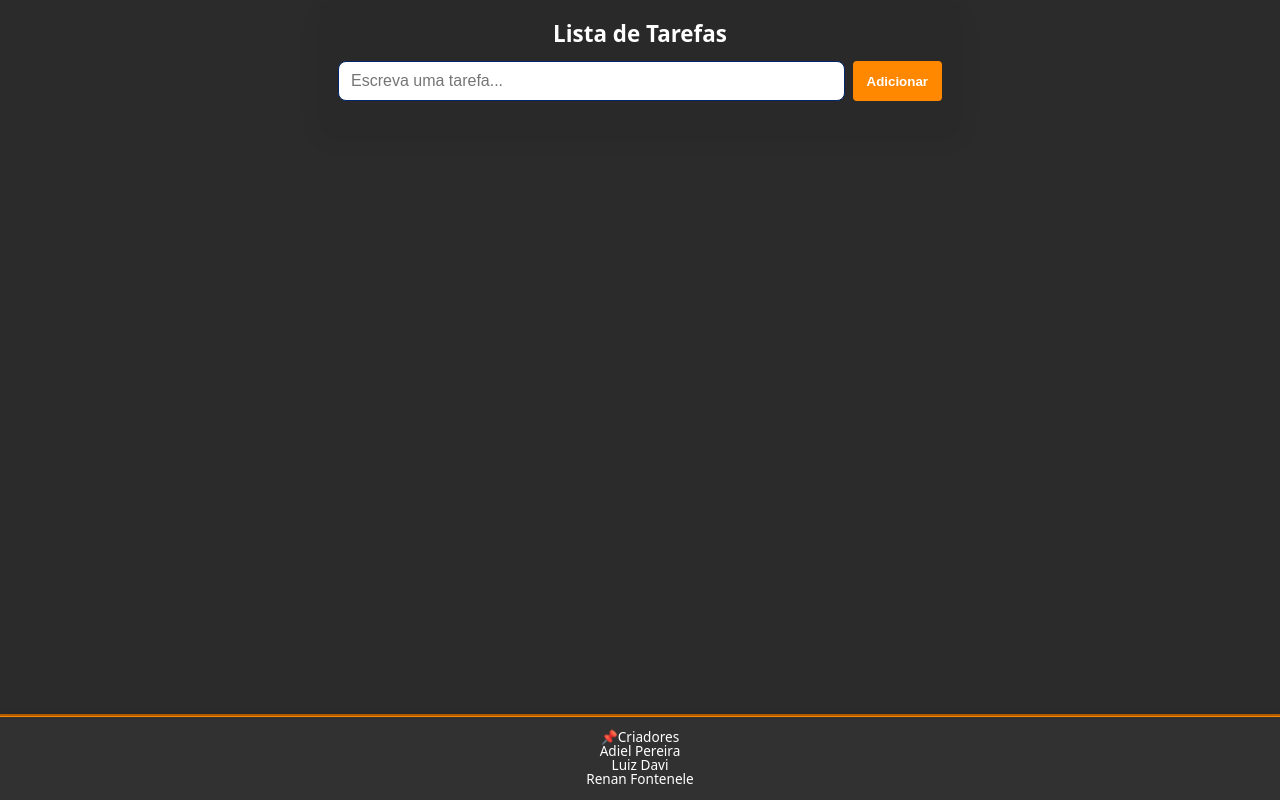
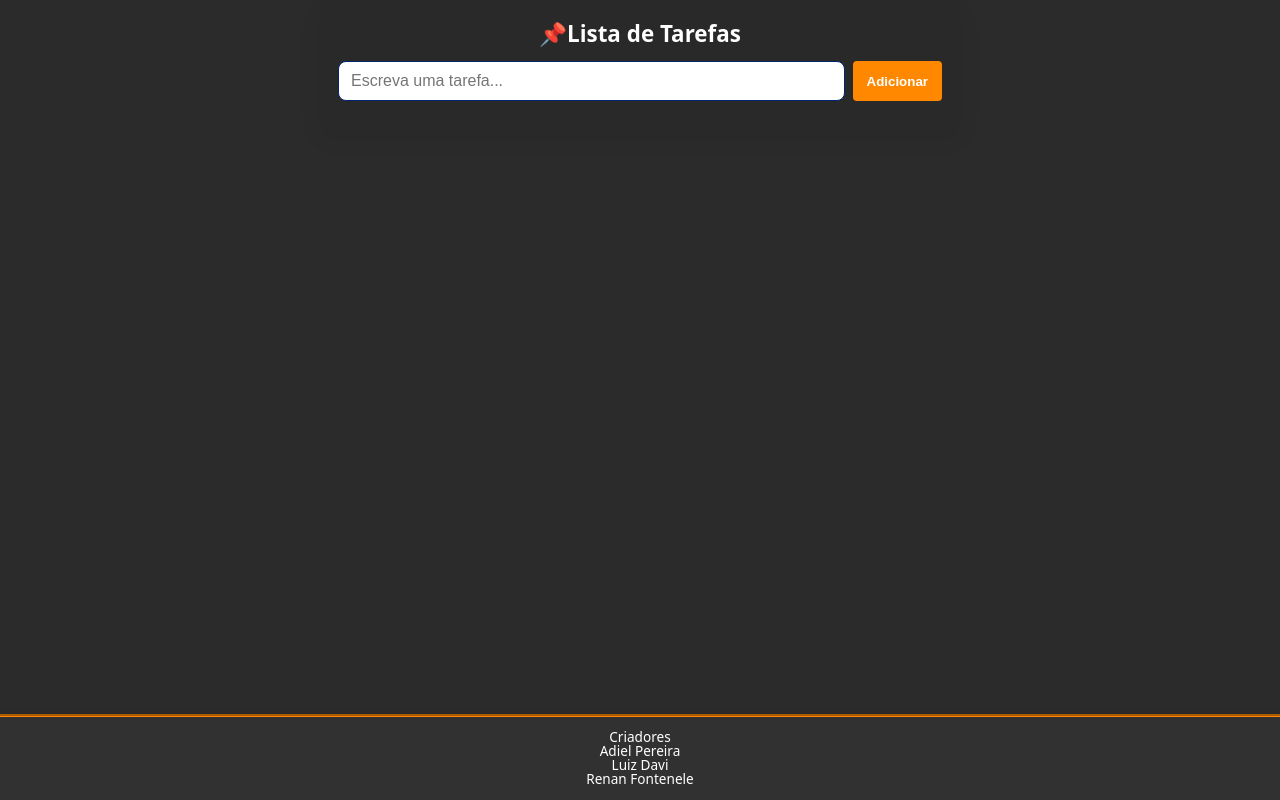
Before and after one commit to adiellima07/AV2N2, a plain HTML site: page index.html in a window 1280 px wide. Drawn offline with Linux system fonts and the light colour scheme.

Commit message:
Add files via upload
editados

```diff
--- a/index.html
+++ b/index.html
@@ -10,7 +10,7 @@
 
 <body>
     <main class="container">
-        <h1>Lista de Tarefas</h1>
+        <h1>📌Lista de Tarefas</h1>
 
         <form id="task-form">
             <input id="task-input" type="text" placeholder="Escreva uma tarefa..." autocomplete="off" required>
@@ -22,7 +22,7 @@
 
 
     <footer>
-        <p>📌Criadores<br>
+        <p>Criadores<br>
             Adiel Pereira<br>
             Luiz Davi<br>
             Renan Fontenele
```
